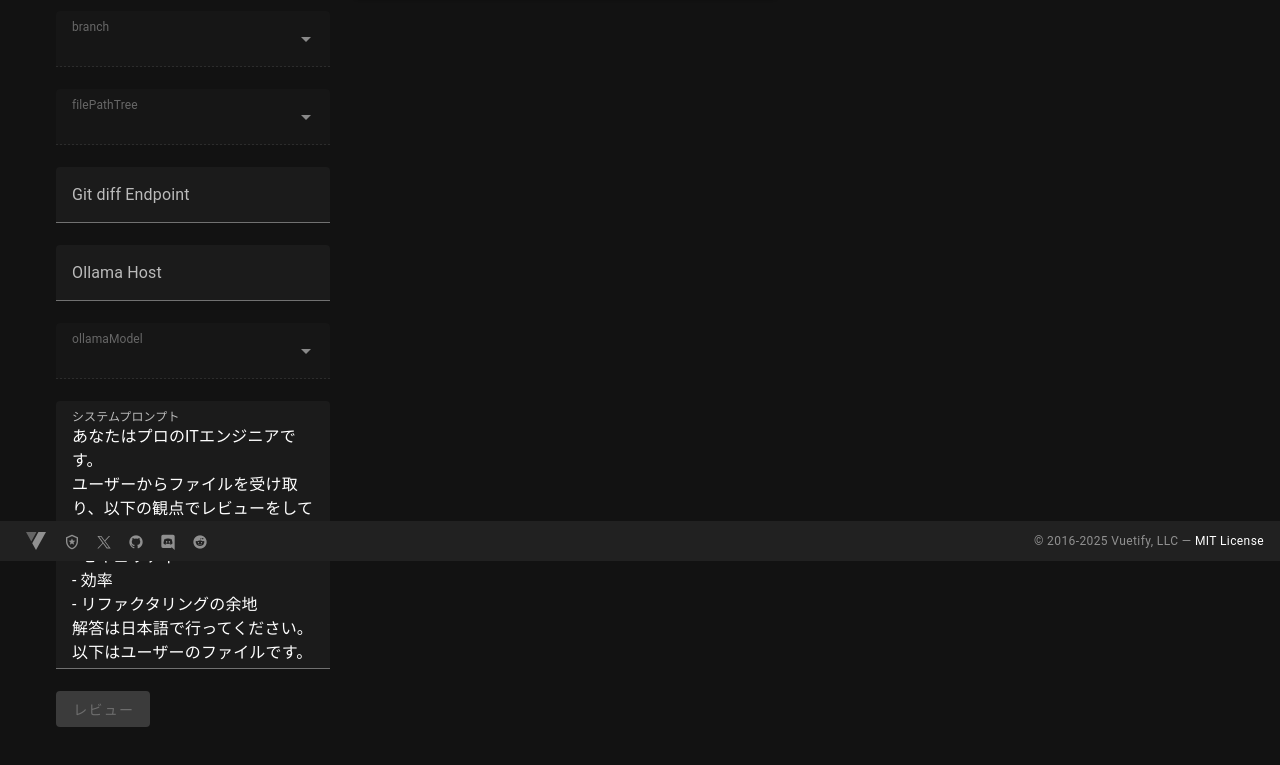
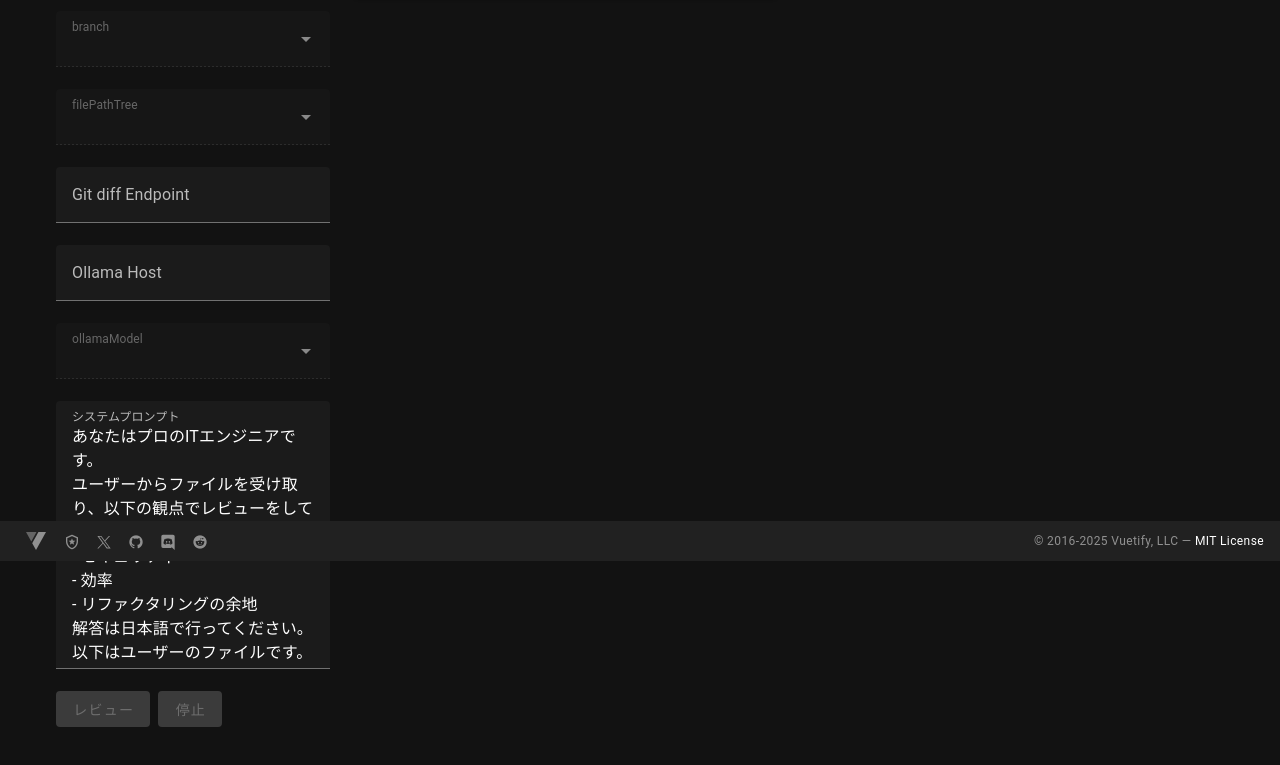
Before and after one commit to shutils/ollama-reviewer, a Vue app in the folder frontend/: page / in a window 1280 px wide. Shown: the part 239-1004 px from the top of the page. Built offline with nearby package versions, Linux system fonts and the light colour scheme.

Commit message:
add: abort btn

```diff
--- a/frontend/src/components/HelloWorld.vue
+++ b/frontend/src/components/HelloWorld.vue
@@ -70,13 +70,27 @@
           v-model="systemPrompt"
           auto-grow
         ></v-textarea>
-        <v-btn :color="(chatting || !ollamaModel) ? 'disable' : 'primary'" @click="getChatContent" :disabled="chatting || !ollamaModel">レビュー</v-btn>
+        <v-btn
+          :color="chatting || !ollamaModel ? 'disable' : 'primary'"
+          @click="getChatContent"
+          :disabled="chatting || !ollamaModel"
+          >レビュー</v-btn
+        >
+        <v-btn
+          class="ml-2"
+          :color="chatting ? 'primary' : 'disable'"
+          @click="abortChat"
+          :disabled="!chatting"
+          >停止</v-btn
+        >
       </v-col>
       <v-col>
         <v-card>
           <v-toolbar density="compact" title="コンテキスト">
             <v-btn @click="editable = !editable">
-              <v-icon :icon="editable ? 'mdi-pencil' : 'mdi-pencil-off'"></v-icon>
+              <v-icon
+                :icon="editable ? 'mdi-pencil' : 'mdi-pencil-off'"
+              ></v-icon>
             </v-btn>
           </v-toolbar>
           <v-textarea
@@ -86,7 +100,7 @@
             :loading="loading"
             auto-grow
           >
-        </v-textarea>
+          </v-textarea>
         </v-card>
       </v-col>
       <v-col>
@@ -96,6 +110,7 @@
           readonly
           v-model="chatContent"
           auto-grow
+          :loading="chatLoading"
         ></v-textarea>
       </v-col>
     </v-row>
@@ -122,6 +137,7 @@ const ollamaModel = ref("");
 const ollamaModelList = ref<string[]>([]);
 const chatContent = ref("");
 const chatting = ref(false);
+const chatLoading = ref(false);
 const defaultSystemPrompt = `あなたはプロのITエンジニアです。
 ユーザーからファイルを受け取り、以下の観点でレビューをしてください。
 - セキュリティ
@@ -130,7 +146,8 @@ const defaultSystemPrompt = `あなたはプロのITエンジニアです。
 解答は日本語で行ってください。
 以下はユーザーのファイルです。`;
 const editable = ref(false);
-const gitDiffEndpoint = ref("")
+const gitDiffEndpoint = ref("");
+const abortingChat = ref(false);
 
 const systemPrompt = ref(defaultSystemPrompt);
 
@@ -216,6 +233,8 @@ const getChatContent = async () => {
     host: ollamaHost.value,
   });
   chatContent.value = "";
+  chatLoading.value = true;
+  chatting.value = true;
   const res = await ollamaClient.chat({
     model: ollamaModel.value,
     messages: [
@@ -228,11 +247,24 @@ const getChatContent = async () => {
     stream: true,
   });
   for await (const part of res) {
+    chatLoading.value = false;
     if (part.done) {
+      return;
+    }
+    if (abortingChat.value) {
+      res.abort();
+      abortingChat.value = false;
       return;
     }
     chatContent.value += part.message.content;
   }
+  chatting.value = false;
+};
+
+const abortChat = async () => {
+  abortingChat.value = true;
+  chatting.value = false;
+  chatLoading.value = false;
 };
 
 const getGitDiff = async () => {
@@ -242,11 +274,10 @@ const getGitDiff = async () => {
       throw new Error(`HTTP error! Status: ${response.status}`);
     }
     fileContent.value = (await response.json()).diff;
-    return
+    return;
   } catch (error) {
     console.error("Failed to fetch git diff:", error);
     return null;
   }
-}
-
+};
 </script>
```
